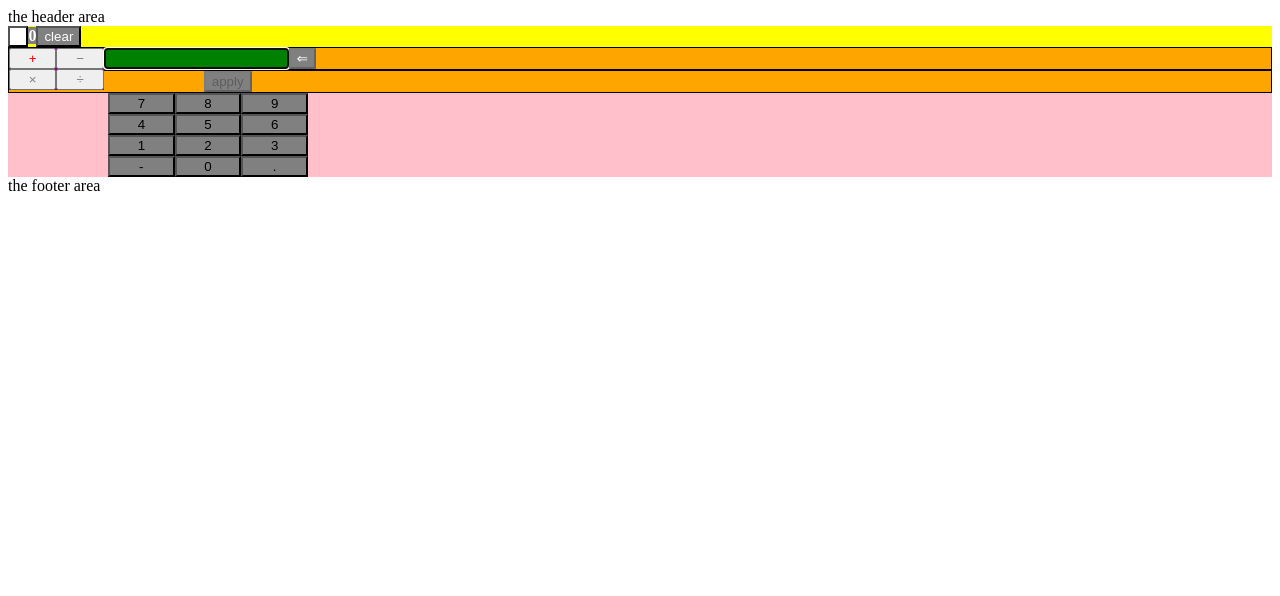
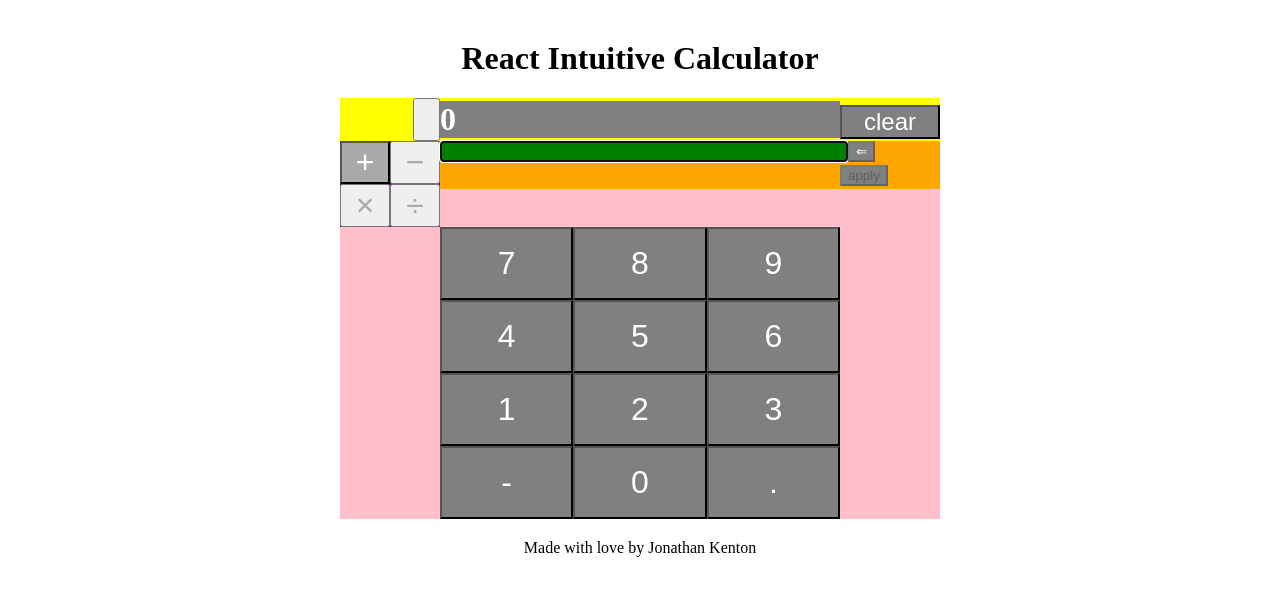
Before and after one commit to j2kenton/React-Super-Calculator, a React (Create React App) app in the folder react/: page / in a window 1280 px wide. Shown: the top 596 px of the page. Built offline with nearby package versions, Linux system fonts and the light colour scheme.

Commit message:
improve layout / page structure

```diff
--- a/react/src/App.js
+++ b/react/src/App.js
@@ -1,13 +1,33 @@
 import React from 'react';
 import Body from 'sections/body';
+import styled from 'styled-components';
+
+const MainSection = styled.main`
+  width: 600px;
+  margin-left: 50%;
+  transform: translate(-50%, 0);
+  margin-top: 5vh;
+`;
+
+const StyledHeader = styled.header`
+  text-align: center;
+  margin-bottom: 10px;
+`;
+
+const StyledFooter = styled.footer`
+  text-align: center;
+  margin-top: 20px;
+`;
 
 function App() {
   return (
-    <main>
-      <header>the header area</header>
+    <MainSection>
+      <StyledHeader>
+        <h1>React Intuitive Calculator</h1>
+      </StyledHeader>
       <Body />
-      <footer>the footer area</footer>
-    </main>
+      <StyledFooter>Made with love by Jonathan Kenton</StyledFooter>
+    </MainSection>
   );
 }
 
--- a/react/src/components/operator-controls.js
+++ b/react/src/components/operator-controls.js
@@ -1,20 +1,27 @@
 import PropTypes from 'prop-types';
 import { connect } from 'react-redux';
-import styled from 'styled-components';
+import styled, { css } from 'styled-components';
 import { OPERATORS } from 'constants/numeric';
 import { setOperator as setOperatorAction } from 'common-actions';
 
 const OperatorsWrapper = styled.div`
   background-color: purple;
-  left: 100px;
+  width: 100px;
   float: left;
   display: flex;
   flex-wrap: wrap;
 `;
 
 const StyledButton = styled.button`
-  color: ${props => (props.selected ? 'red' : 'grey')};
+  color: darkgrey;
+  ${props =>
+    props.selected &&
+    css`
+      background: darkgrey;
+      color: white;
+    `}
   flex: 1 0 50%;
+  font-size: 2rem;
 `;
 
 export const OperatorControls = ({ setOperator, operator, onButtonClick }) => {
--- a/react/src/sections/body/index.js
+++ b/react/src/sections/body/index.js
@@ -5,7 +5,7 @@ import OutputSection from './output-section';
 import InputSection from './input-section';
 import NumberButtonSection from './number-button-section';
 
-const StyledSection = styled.section`
+const BodySection = styled.section`
   background-color: pink;
 `;
 
@@ -17,11 +17,11 @@ export const Body = () => {
   };
 
   return (
-    <StyledSection>
+    <BodySection>
       <OutputSection onButtonClick={() => restoreLastFocus(lastBlured)} />
       <InputSection onBlur={onBlur} onButtonClick={() => restoreLastFocus(lastBlured)} />
       <NumberButtonSection onButtonClick={() => restoreLastFocus(lastBlured)} />
-    </StyledSection>
+    </BodySection>
   );
 };
 
--- a/react/src/sections/body/input-section.js
+++ b/react/src/sections/body/input-section.js
@@ -15,7 +15,7 @@ const InputWrapper = styled.div`
 `;
 
 const Row = styled.div`
-  border: 1px solid black;
+  height: 1.5rem;
 `;
 
 const ApplyButton = styled.button`
@@ -31,12 +31,14 @@ const InputArea = styled.input.attrs({
   type: 'text'
 })`
   background-color: green;
+  width: 400px;
 `;
 
 const PreviewSection = styled.div`
   color: grey;
   float: left;
-  min-width: 100px;
+  width: 400px;
+
   min-height: 10px;
 `;
 
--- a/react/src/sections/body/number-button-section.js
+++ b/react/src/sections/body/number-button-section.js
@@ -8,13 +8,16 @@ const ButtonsWrapper = styled.div`
   clear: both;
   display: flex;
   flex-wrap: wrap;
-  width: 200px;
+  width: 400px;
   margin-left: 100px;
 `;
 
 const NumberButton = styled.button`
   background-color: grey;
   flex: 1 0 33%;
+  padding: 1rem;
+  font-size: 2rem;
+  color: white;
 `;
 
 export const NumberButtonSection = ({ input, appendToInput, operator, onBlur, onButtonClick }) => {
--- a/react/src/sections/body/output-section.js
+++ b/react/src/sections/body/output-section.js
@@ -15,18 +15,35 @@ const OutputArea = styled.div`
 `;
 
 const SignButton = styled.button`
-  background-color: white;
+  font-size: 2rem;
+`;
+
+const ButtonWrapper = styled.div`
+  width: 100px;
+  display: inline-block;
+`;
+
+const SignWrapper = styled.div`
+  width: 100px;
+  display: inline-block;
+  text-align: right;
+  text-align: end;
 `;
 
 const ClearButton = styled.button`
   background-color: grey;
   color: white;
+  width: 100px;
+  font-size: 1.5rem;
 `;
 
-const NumberArea = styled.span`
+const NumberArea = styled.div`
   background-color: grey;
   color: white;
   font-weight: bold;
+  width: 400px;
+  display: inline-block;
+  font-size: 2rem;
 `;
 
 const SignSymbol = styled.span`
@@ -49,11 +66,15 @@ export const OutputSection = ({ output, toggleOutputNegativity, onButtonClick, r
   return (
     <OutputWrapper>
       <OutputArea>
-        <SignButton onClick={e => onToggleSign(e)}>
-          <SignSymbol visible={output < 0}>-</SignSymbol>
-        </SignButton>
+        <SignWrapper>
+          <SignButton onClick={e => onToggleSign(e)}>
+            <SignSymbol visible={output < 0}>-</SignSymbol>
+          </SignButton>
+        </SignWrapper>
         <NumberArea>{Math.abs(output)}</NumberArea>
-        <ClearButton onClick={onClear}>clear</ClearButton>
+        <ButtonWrapper>
+          <ClearButton onClick={onClear}>clear</ClearButton>
+        </ButtonWrapper>
       </OutputArea>
     </OutputWrapper>
   );
```
